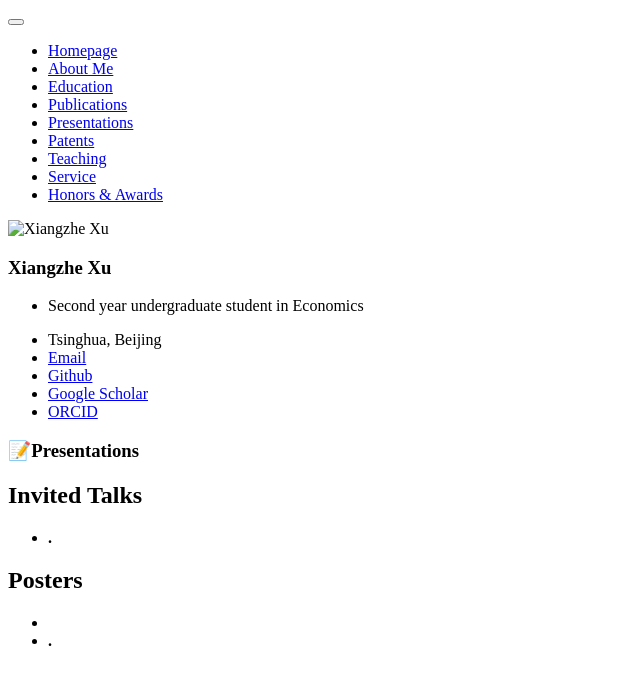
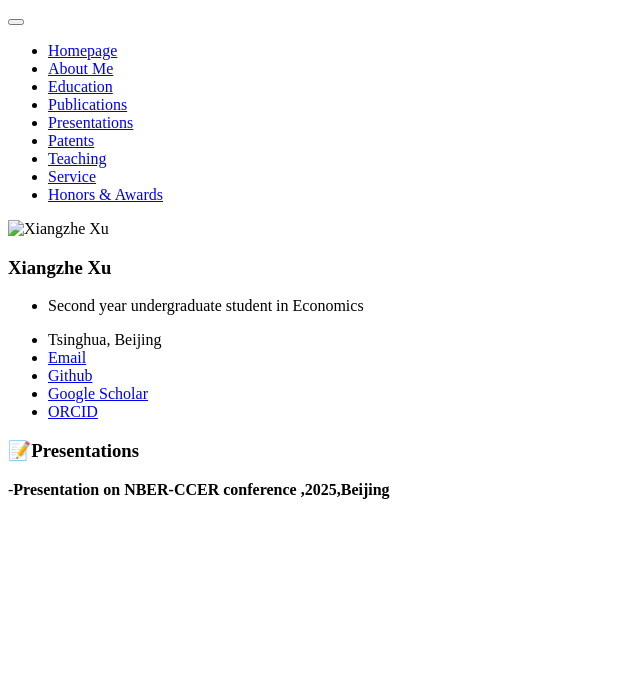
Before and after one commit to xuxz23/xuxz23.github.io, a Jekyll site: the page built from _pages/includes/presentations.md, in a window 1280 px wide. Shown: the top 685 px of the page, without its empty margins (0-640 px from the left). Built offline with Jekyll 4.4.1, drawn with Linux system fonts in a browser that asks for light colours; our own code applies the rules of GitHub Pages for plain Markdown files.

Commit message:
Update presentations.md

```diff
--- a/_pages/includes/presentations.md
+++ b/_pages/includes/presentations.md
@@ -1,8 +1,3 @@
 # 📝Presentations
 
-## Invited Talks
-- **.**
-
-## Posters
--
-- **.**
+-**Presentation on NBER-CCER conference ,2025,Beijing**
```
